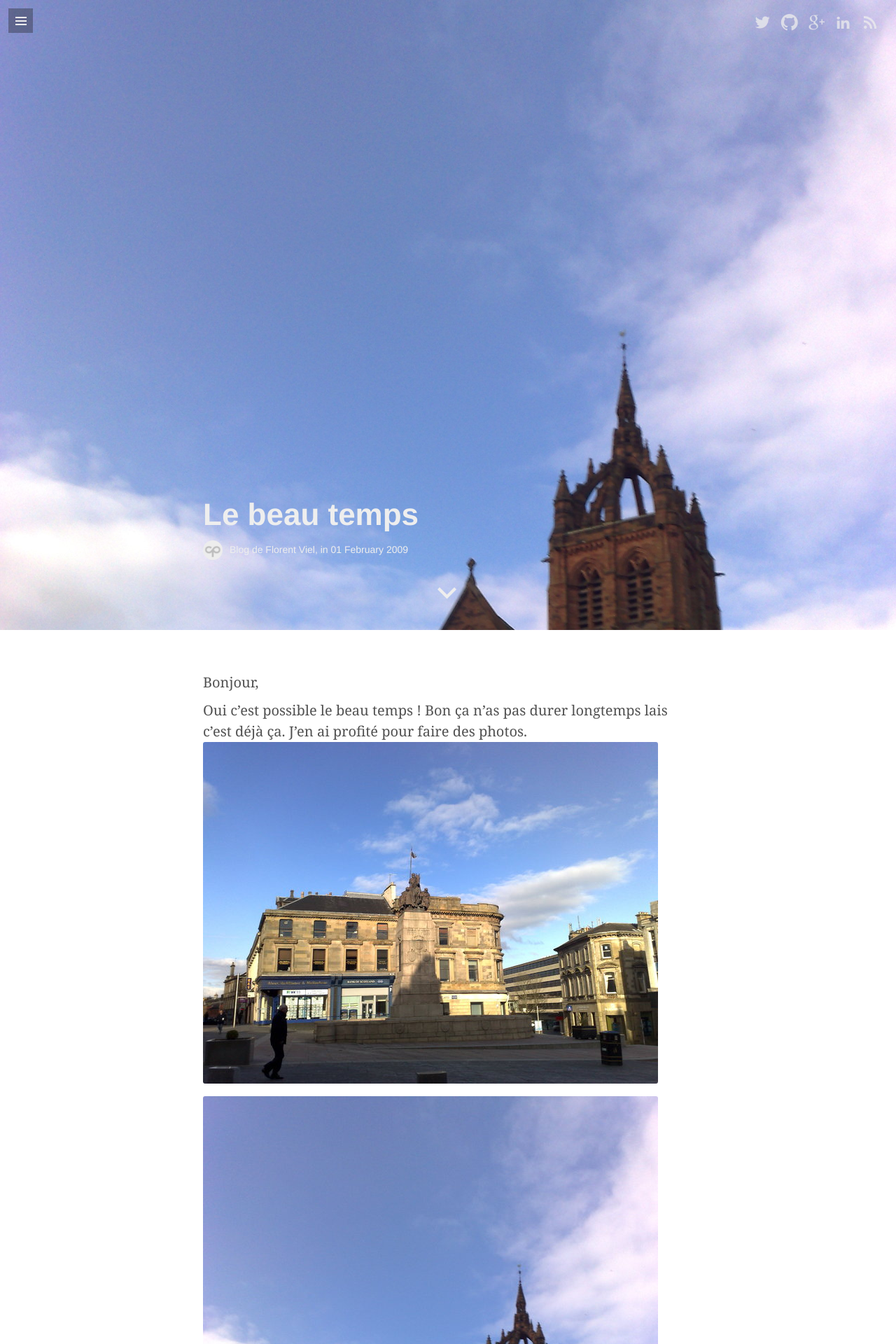
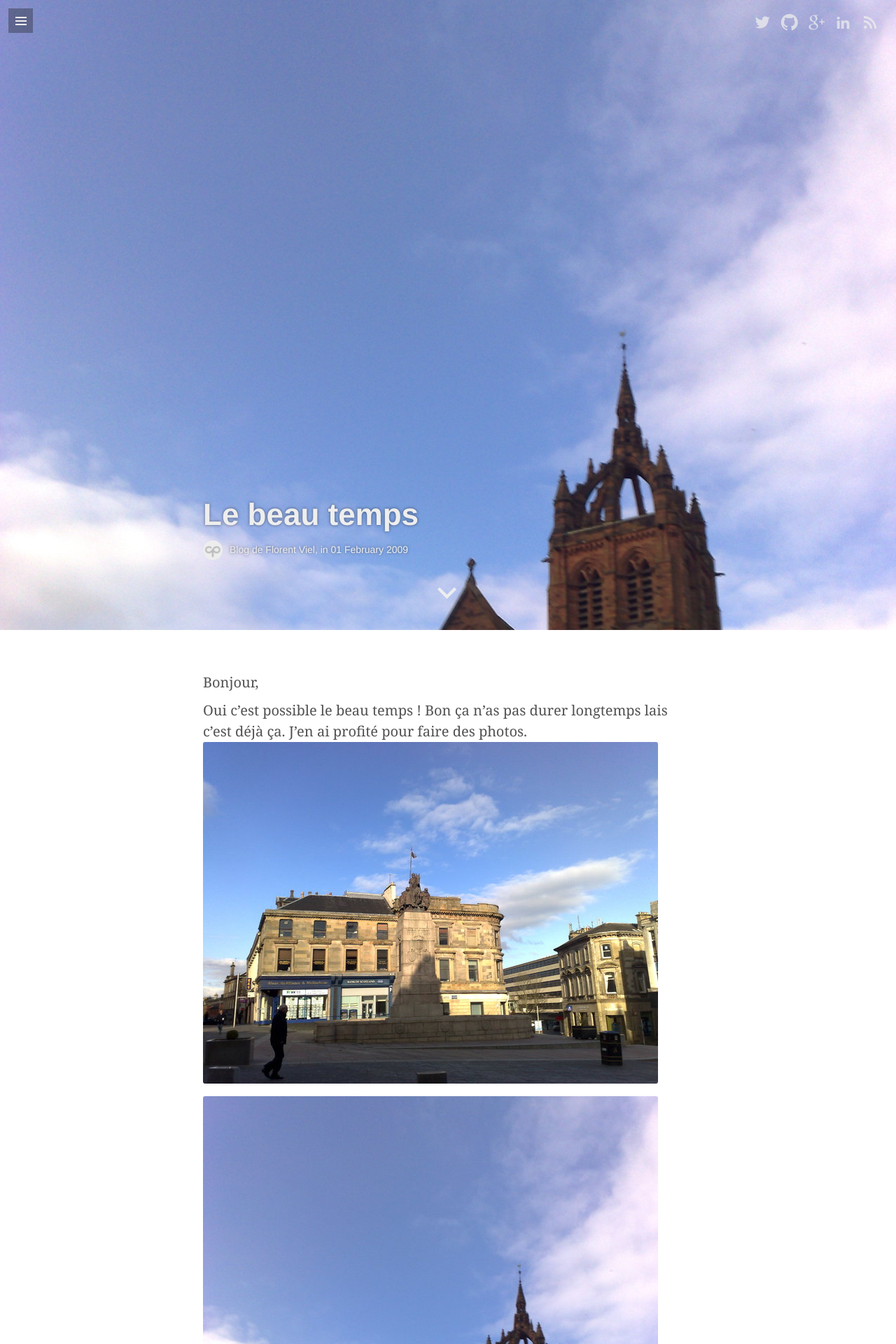
Before and after one commit to luxifer/luxifer.github.io, a Jekyll site: the page built from _posts/2009-02-01-le-beau-temps.md, in a window 1280 px wide. Shown: the top 1920 px of the page at 70% size. Built offline with Jekyll 4.4.1, drawn with Linux system fonts in a browser that asks for light colours; some web fonts are replaced; comment, search, counter and statistics services are not loaded.

```diff
--- a/assets/css/desktop.css
+++ b/assets/css/desktop.css
@@ -9,6 +9,7 @@ header, footer {
 	left: 50%;
 	margin-left: -350px;
 	bottom: 100px;
+	text-shadow: 0 0 4px rgba(0,0,0,0.5);
 }
 
 #post-info h1 {
```
